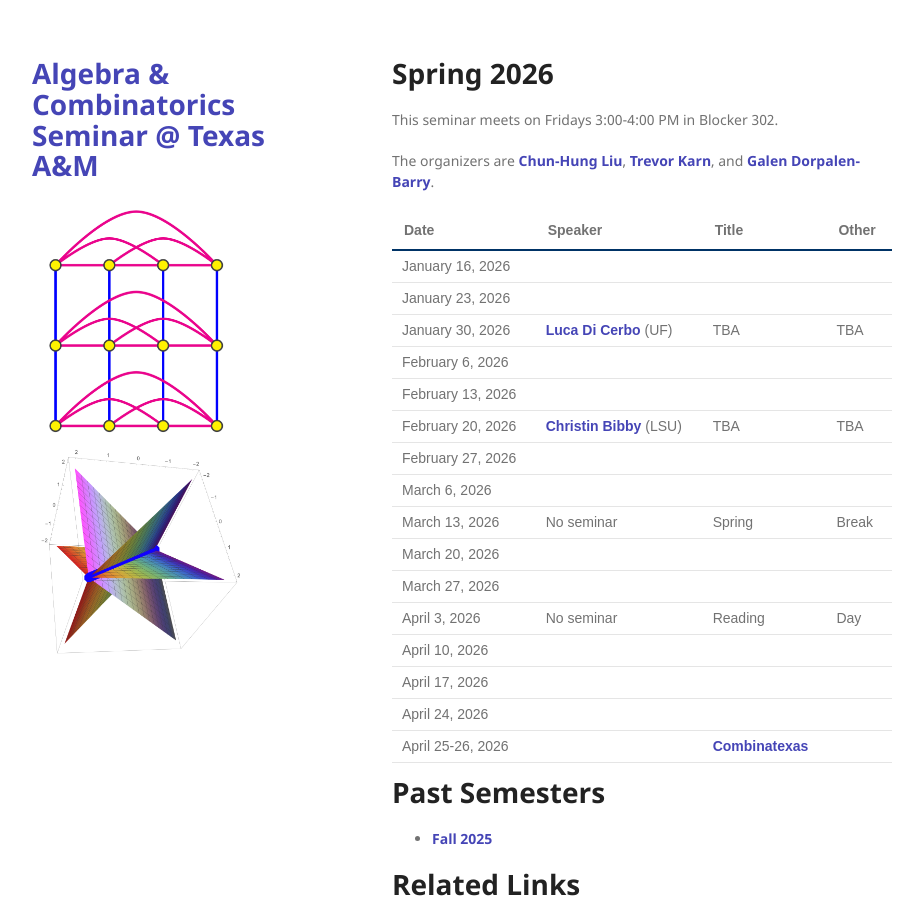
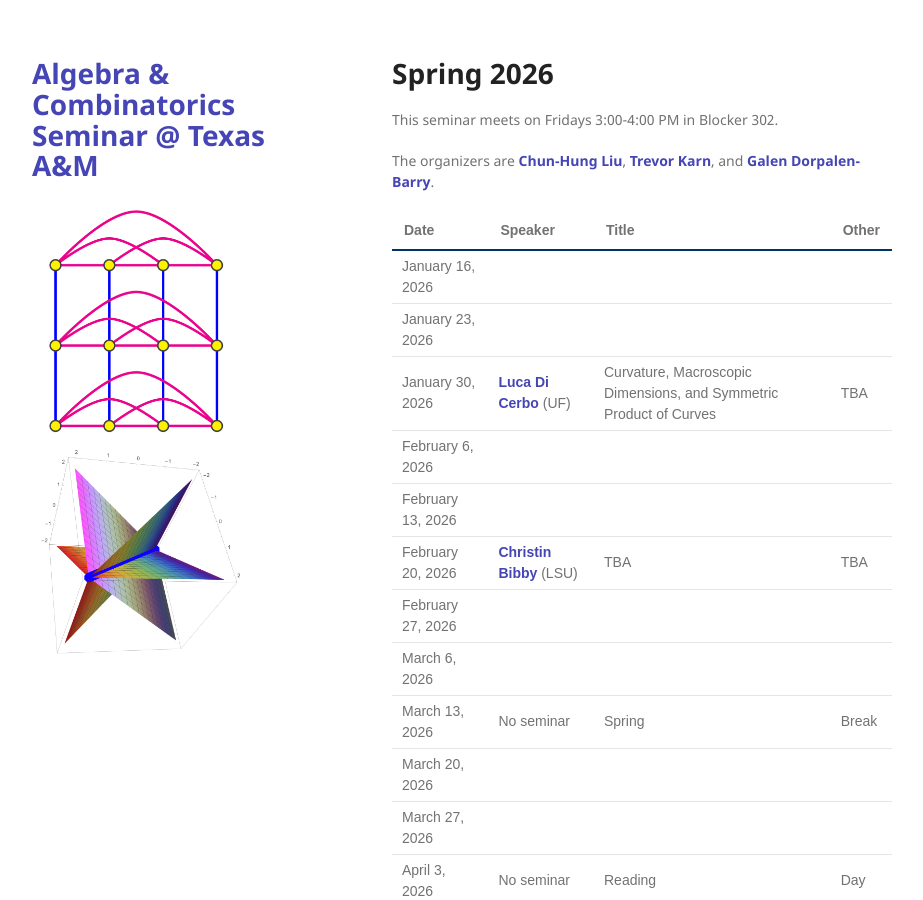
Before and after one commit to tamu-seminar/alg-comb, a Jekyll site: the page built from index.md, in a window 1280 px wide and 900 px high. Shown: the whole window, without its empty margins (178-1101 px from the left). Built offline with Jekyll 4.4.1, drawn with Linux system fonts in a browser that asks for light colours.

Commit message:
Update speaker title and topic for January 30, 2026

```diff
--- a/index.md
+++ b/index.md
@@ -25,7 +25,7 @@ The organizers are [Chun-Hung Liu](https://people.tamu.edu/~chliu/), [Trevor Kar
 |-------------------|---------|-------|-------|
 | January 16, 2026  |         |       |       |
 | January 23, 2026  |         |       |       |
-| January 30, 2026  | [Luca Di Cerbo](https://people.clas.ufl.edu/ldicerbo/) (UF)     |  TBA     | TBA      |
+| January 30, 2026  | [Luca Di Cerbo](https://people.clas.ufl.edu/ldicerbo/) (UF)     |  Curvature, Macroscopic Dimensions, and Symmetric Product of Curves     | TBA      |
 | February 6, 2026  |         |       |       |
 | February 13, 2026 |         |       |       |
 | February 20, 2026 | [Christin Bibby](https://www.math.lsu.edu/~bibby/) (LSU)    |   TBA    |   TBA    |
```
